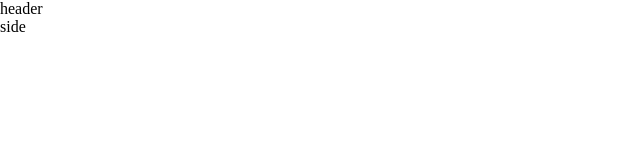
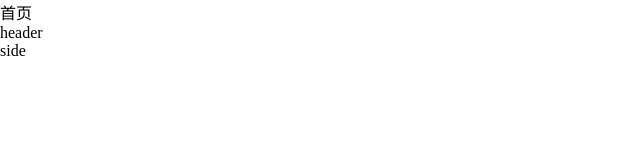
Before and after one commit to daylenjeez/vue3-router-tab, a Vue app: page / in a window 1280 px wide. Shown: the top 160 px of the page, without its empty margins (0-640 px from the left). Built offline with nearby package versions, Linux system fonts and the light colour scheme.

Commit message:
add some tab function

```diff
--- a/src/plugins/vue3-router-tab/components/tabs/index.tsx
+++ b/src/plugins/vue3-router-tab/components/tabs/index.tsx
@@ -1,9 +1,20 @@
-import { computed, defineComponent } from "vue";
+import {  computed, defineComponent } from "vue";
 import {store} from '../../store';
+import RtTab from './tab';
+
+import styles from './style.module.less';
 
 export default defineComponent({
   name: "RtTabs",
   setup() {
-    return () => <div class="rt-tabs"></div>;
+    const tabs = computed(()=>store.state.tabs);
+
+    return () => <div class={styles['rt-tabs']}>
+      {
+        tabs.value.map((tab) => {
+          return <RtTab {...tab} key={tab.id} />;
+        })
+      }
+    </div>;
   },
 });
--- /dev/null
+++ b/src/plugins/vue3-router-tab/components/tabs/style.module.less
@@ -0,0 +1,3 @@
+.rt-tabs{
+  display: flex;
+}
--- a/src/plugins/vue3-router-tab/components/tabs/tab/index.tsx
+++ b/src/plugins/vue3-router-tab/components/tabs/tab/index.tsx
@@ -1,8 +1,21 @@
-import { defineComponent } from "vue";
+import { defineComponent, PropType } from "vue";
+import { Tab } from "../../../types";
 
 export default defineComponent({
-  name: "rt-tab",
-  setup() {
-    return () => <div class="rt-tab"></div>;
+  name: "RtTab",
+  props:{
+    name: {
+      type: String as PropType<Tab['name']>,
+      required:true
+    },
+
+  },
+  setup(props) {
+
+    return () => <div class="rt-tab">
+      <div></div>
+      <div>{props.name}</div>
+      <div></div>
+    </div>;
   },
 });
--- a/src/plugins/vue3-router-tab/index.ts
+++ b/src/plugins/vue3-router-tab/index.ts
@@ -14,7 +14,7 @@ interface Options {
  * get tab id
  * @param {TabKey} tabKey
  * @param {RouteLocationNormalized} router
- * @returns {string}
+ * @returns {string} tab id
  */
 const getTabId = (tabKey: TabKey, router: RouteLocationNormalized) => {
   const tabId = isFunction(tabKey) ? tabKey(router) : router[tabKey];
@@ -30,7 +30,7 @@ const getTabId = (tabKey: TabKey, router: RouteLocationNormalized) => {
 /**
  * router meta to tab
  * @param {RouteLocationNormalized} router
- * @returns {Tab}
+ * @returns {Tab} tab
  */
 const getTabConfigInRouterMeta = (router: RouteLocationNormalized) => {
   const { meta } = router;
--- a/src/plugins/vue3-router-tab/store/index.tsx
+++ b/src/plugins/vue3-router-tab/store/index.tsx
@@ -1,7 +1,7 @@
 //store.js
 import { reactive } from "vue";
 import { Router } from "vue-router";
-import { PageType, Tab } from "../types";
+import { Tab } from "../types";
 import { throwError } from "../utils";
 
 interface State {
@@ -32,6 +32,7 @@ const hasTab: Store["hasTab"] = (tabId:TabId) => {
 const addTab: Store["addTab"] = (tab:Tab,options) => {
   const {setActive} = options ?? {setActive:true};
   const index =  store.state.tabs.push(tab);
+  console.log(store.state.tabs);
   if(setActive){
     setActiveTab(tab.id);
   }
@@ -43,10 +44,16 @@ const removeTab: Store["removeTab"] = (tabId:TabId) => {
   store.state.tabs.splice(indexOfTab(tabId), 1);
 };
 
+/**
+ * set active tab
+ * @param {TabId} tabId
+ * @returns {number} tab index
+ */
+
 const setActiveTab: Store["setActiveTab"] = (tabId:TabId) => {
   const tabIndex = indexOfTab(tabId);
   const tab = store.state.tabs[tabIndex];
-  if(tab) {
+  if(!tab) {
     throwError(`Tab not found, please check the tab id: ${tabId}`);
     return -1;
   }
--- a/vite.config.ts
+++ b/vite.config.ts
@@ -2,6 +2,4 @@ import { defineConfig } from "vite";
 import vue from "@vitejs/plugin-vue";
 import vueJsx from "@vitejs/plugin-vue-jsx";
 
-export default defineConfig({
-  plugins: [vue(), vueJsx()],
-});
+export default defineConfig({plugins: [vue(), vueJsx()],});
```
